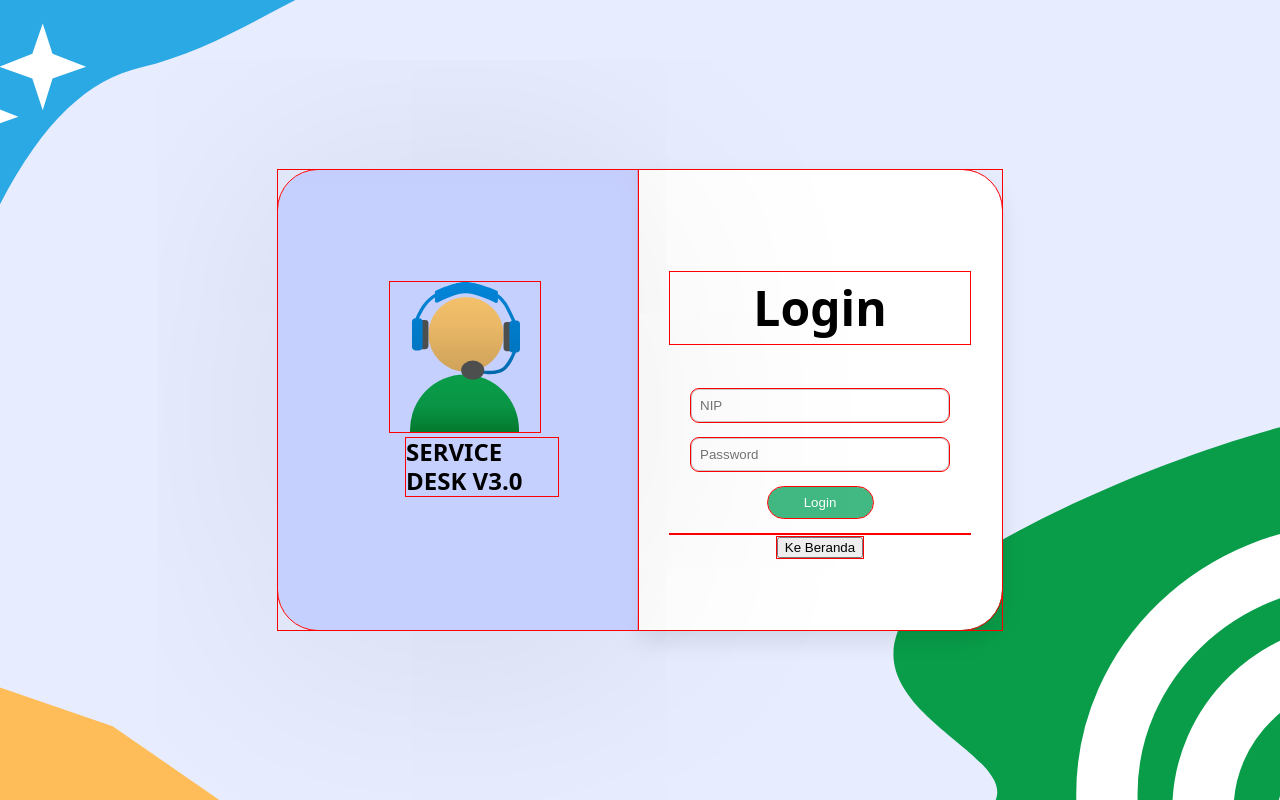
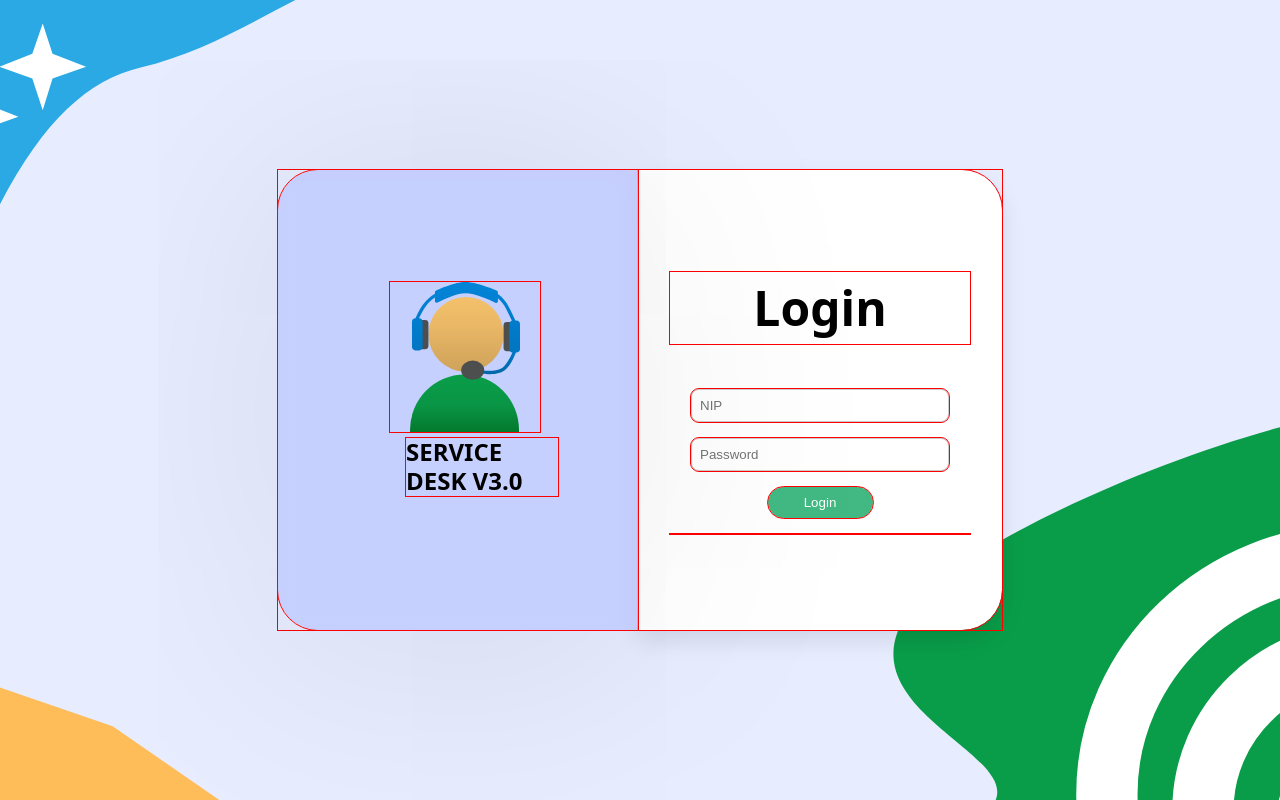
Before and after one commit to Damairf/Service-Desk-3.0, a Vue app in the folder Frontend-Service-Desk/: page /login in a window 1280 px wide. Built offline with nearby package versions, Linux system fonts and the light colour scheme.

Commit message:
ilangin tombol bypass sybau dll

```diff
--- a/Frontend-Service-Desk/src/views/loginPage.vue
+++ b/Frontend-Service-Desk/src/views/loginPage.vue
@@ -23,10 +23,6 @@ function login(){
       });
     }
 
-// dummy buat tombol bypass
-function goToBeranda(){
-  router.push('/beranda')
-}
 const data = ref(null);
 </script>
 
@@ -44,7 +40,6 @@ const data = ref(null);
         <input class="placeholderLgn" v-model="Password" type="password" placeholder="Password" />
         <button class= "login" @click="login">Login</button>
         <p class= "invalidLogin">{{ message }}</p>
-        <button @click="goToBeranda" class="btn">Ke Beranda</button>
       </div>
     </div>
   </div>
```
